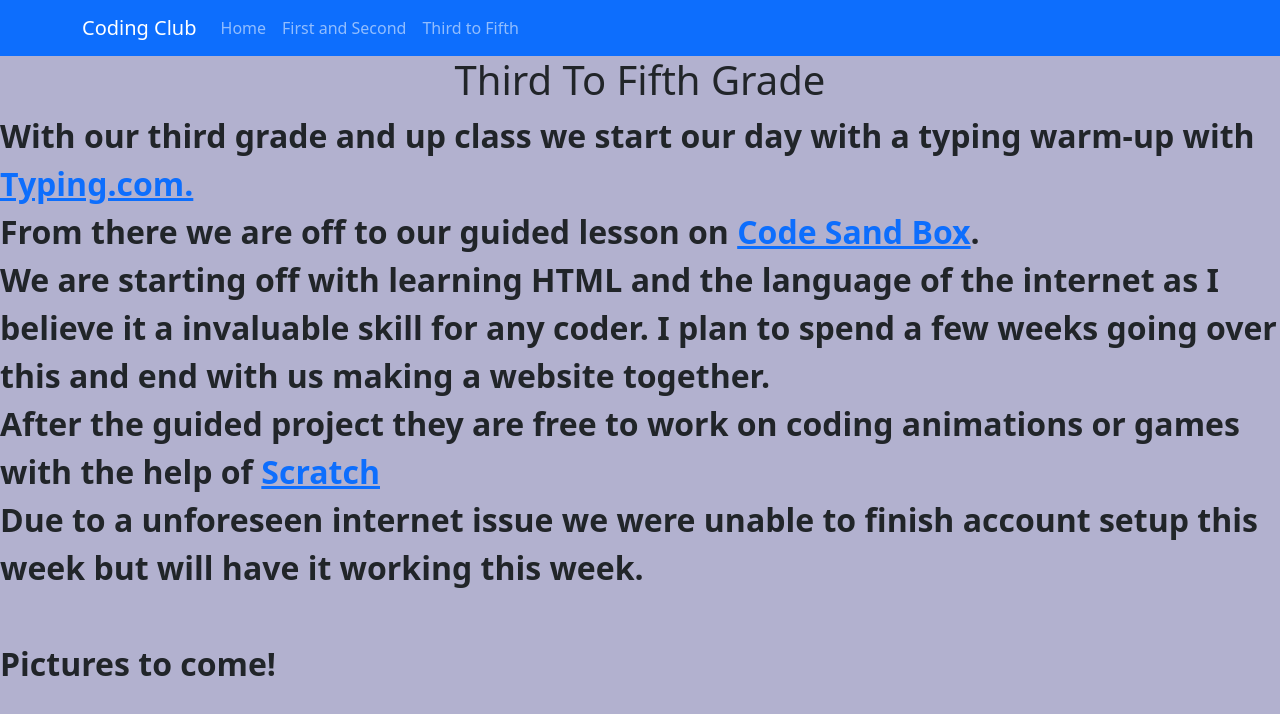
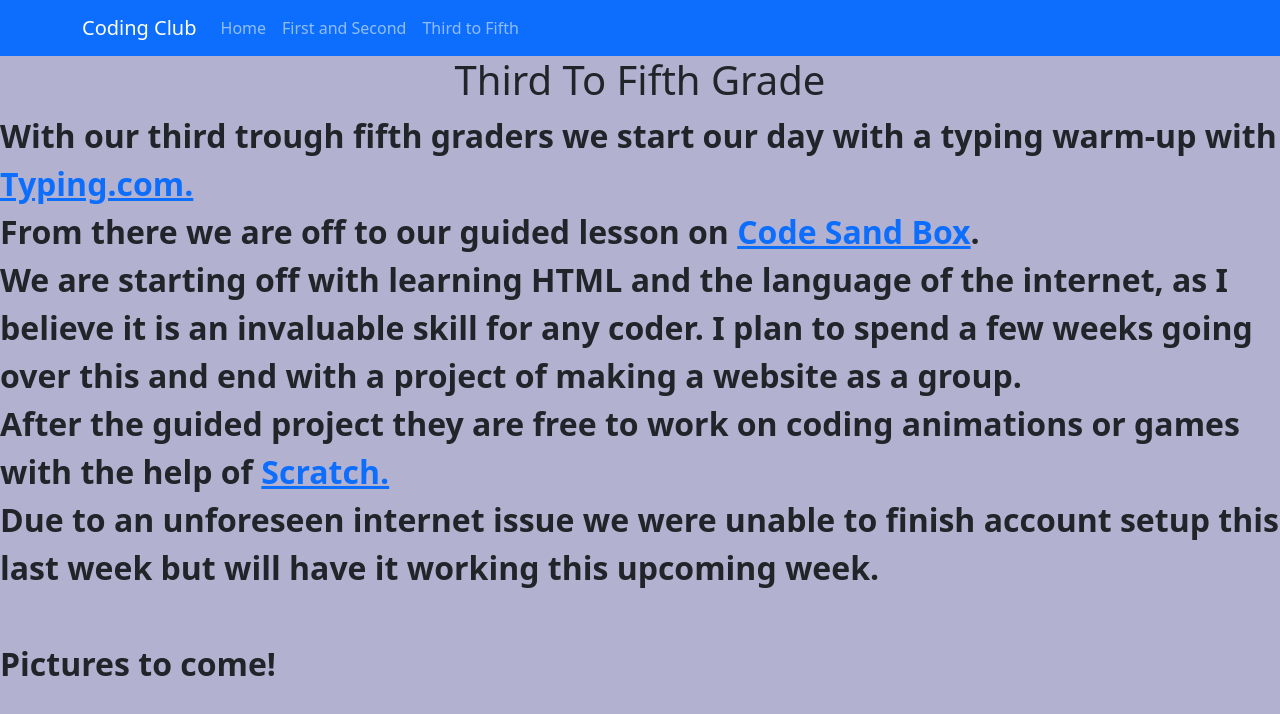
Before and after one commit to CodyAskew9/afterschool, a React (Create React App) app in the folder client/: page /thirdToFifth in a window 1280 px wide. Shown: the top 714 px of the page. Built offline with nearby package versions, Linux system fonts and the light colour scheme.

Commit message:
spelling

```diff
--- a/client/src/components/FirstAndSecond.jsx
+++ b/client/src/components/FirstAndSecond.jsx
@@ -8,13 +8,13 @@
       <h2>What We Are Working On</h2>
       </div>
       <div className='Work'>
-      <p> With our younger class our primary focus is classroom technology, and basic computer skills.
-        we are working on typing practice at the start of every class with <a href="https://www.typing.com/">Typing.com.</a>
+      <p> With our younger class, our primary focus is classroom technology and basic computer skills.
+        We are working on typing practice at the start of every class with <a href="https://www.typing.com/">Typing.com.</a>
         <br />
-      After we are warmed up and ready to type we do a guided lesson. This week we are working on learning sequencing learning how we have to be very clear with instructions.
-      This transfers to our next part where we work on coding animation with <a href="https://scratch.mit.edu/">Scratch.</a>
+      After we are warmed up and ready to type, we do a guided lesson. This week we are working on learning sequencing and learning how to be very clear with instructions.
+      This will transfer to the next lesson, where we work on coding animation with <a href="https://scratch.mit.edu/">Scratch.</a>
       <br />
-      At this time we do not have accounts set up for all of our student due to a internet outage right at the end of class.
+      At this time we do not have accounts set up yet for all of our students due to an internet outage right at the end of class.
       <br />
       <br />
       Pictures to come
--- a/client/src/components/ThirdToFifth.jsx
+++ b/client/src/components/ThirdToFifth.jsx
@@ -9,11 +9,11 @@
       </div>
       <div className='work'>
 
-      <p>With our third grade and up class we start our day with a typing warm-up with <a href='https://www.typing.com/'>Typing.com.</a>
-      <br /> From there we are off to our guided lesson on <a href='https://codesandbox.io/'>Code Sand Box</a>.<br /> We are starting off with learning HTML and the language of the internet as I believe it a invaluable skill for any coder.
-      I plan to spend a few weeks going over this and end with us making a website together. <br/> After the guided project they are free to work on coding animations or games with the help of <a href='https://scratch.mit.edu/'>Scratch</a>
+      <p>With our third trough fifth graders we start our day with a typing warm-up with <a href='https://www.typing.com/'>Typing.com.</a>
+      <br /> From there we are off to our guided lesson on <a href='https://codesandbox.io/'>Code Sand Box</a>.<br /> We are starting off with learning HTML and the language of the internet, as I believe it is an invaluable skill for any coder.
+      I plan to spend a few weeks going over this and end with a project of making a website as a group. <br/> After the guided project they are free to work on coding animations or games with the help of <a href='https://scratch.mit.edu/'>Scratch.</a>
       <br />
-      Due to a unforeseen internet issue we were unable to finish account setup this week but will have it working this week.
+      Due to an unforeseen internet issue we were unable to finish account setup this last week but will have it working this upcoming week.
       <br />
       <br/>
       Pictures to come!
```
